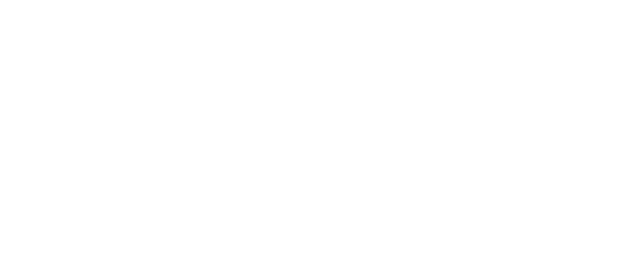
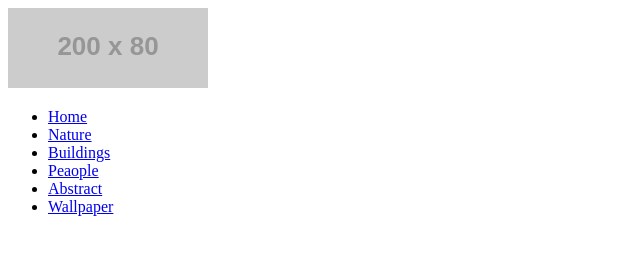
Before and after one commit to Muhammadumar177/demo---galary, a plain HTML site: page index.html in a window 1280 px wide. Shown: the whole page, without its empty margins (0-640 px from the left). Drawn offline with Linux system fonts and the light colour scheme; placeholder pictures from the web are drawn by us.

Commit message:
add site header

```diff
--- a/index.html
+++ b/index.html
@@ -7,6 +7,21 @@
   <title>Document</title>
 </head>
 <body>
-
+<!-- site header -->
+<header>
+ <img src="https://via.placeholder.com/200/80" alt="placeholder" width="200" height="80">
+ <nav>
+   <ul>
+    <li>
+      <a href="index.html">Home</a>
+      <li><a href="#">Nature</a></li>
+      <li><a href="#">Buildings</a></li>
+      <li><a href="#">Peaople</a></li>
+      <li><a href="#">Abstract</a></li>
+      <li><a href="#">Wallpaper</a></li>
+    </li>
+   </ul>
+ </nav>
+</header>
 </body>
 </html>
```
